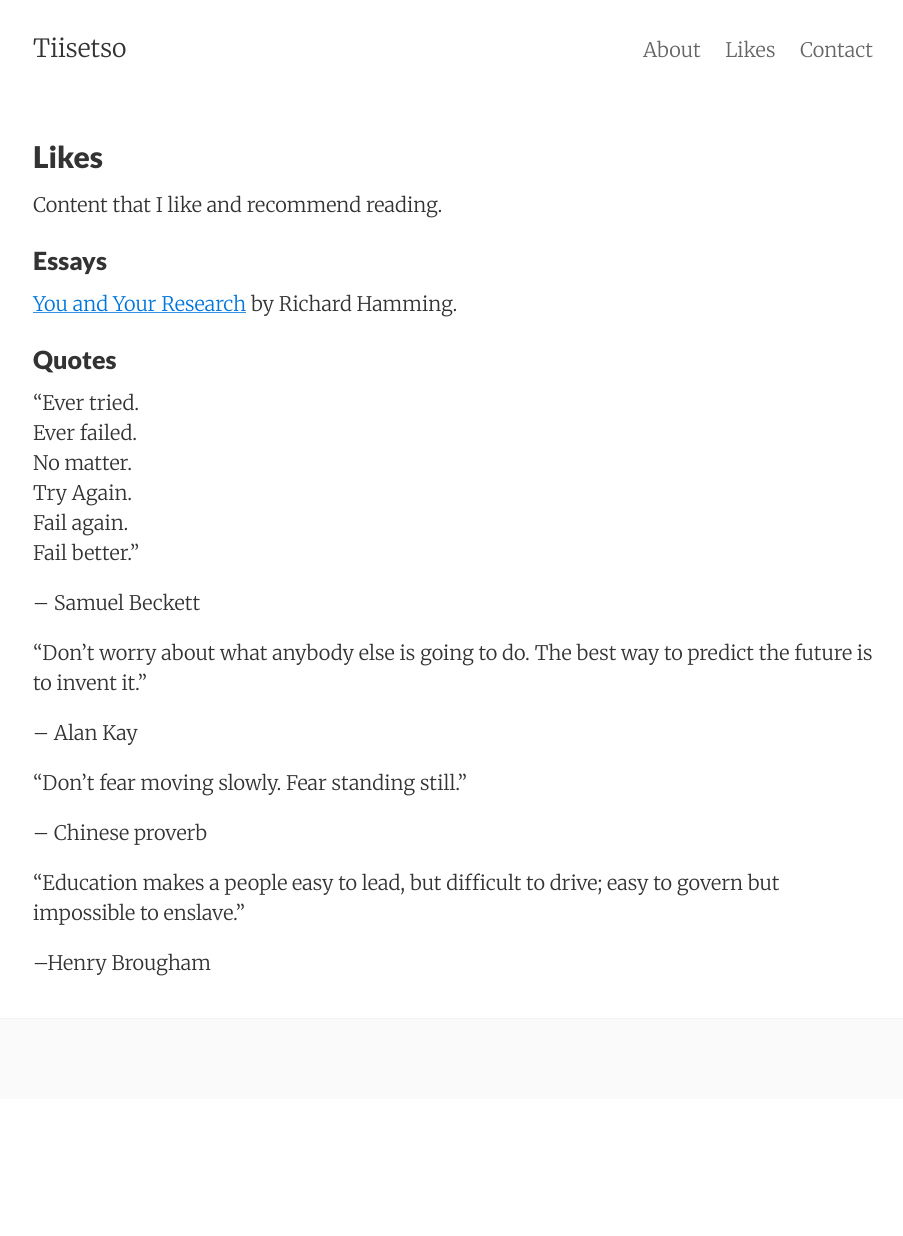
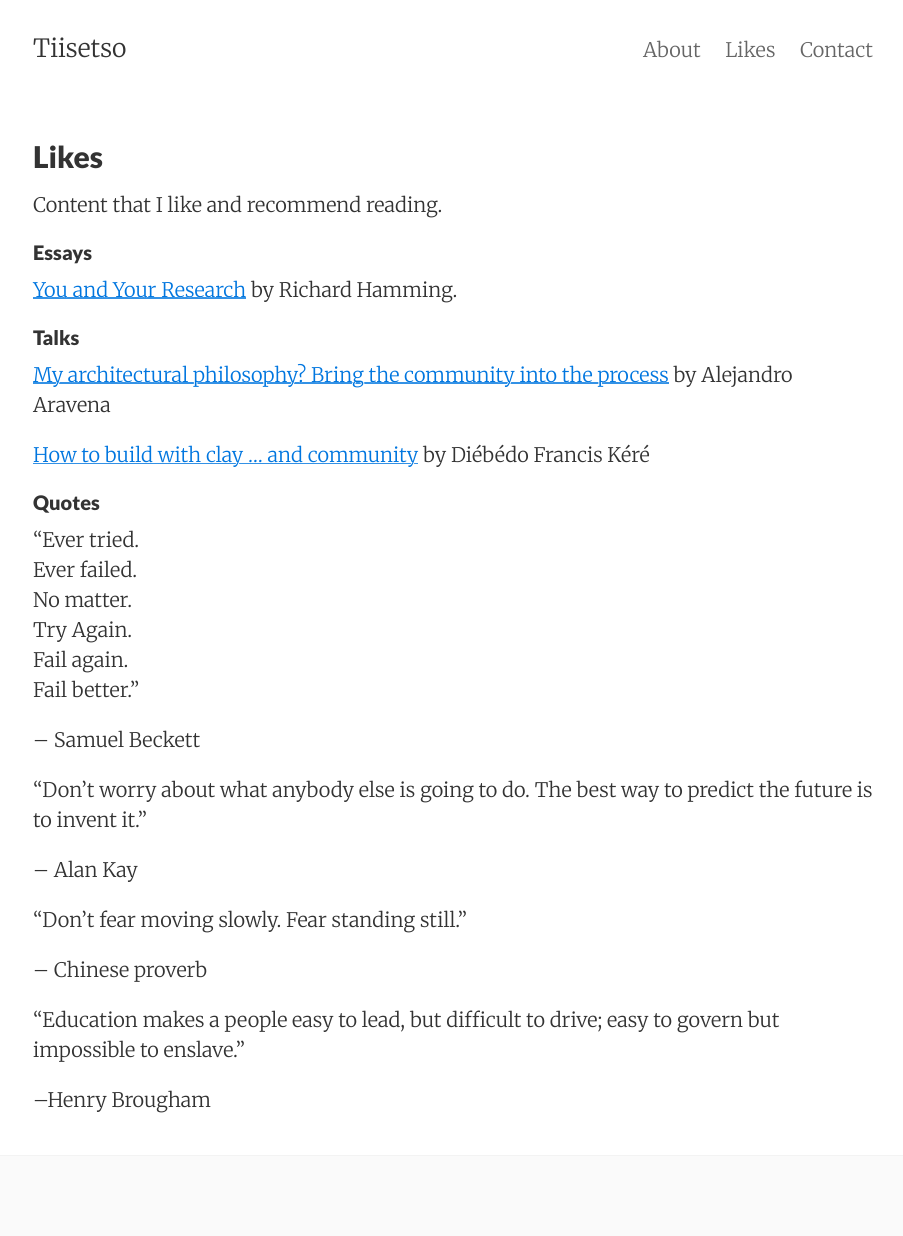
Before and after one commit to Tiisetso/tiisetso.github.io, a Jekyll site: the page built from quotes.md, in a window 1280 px wide. Shown: the whole page, without its empty margins (187-1090 px from the left). Built offline with Jekyll 4.4.1, drawn with Linux system fonts in a browser that asks for light colours; before the commit the page ends 1099 px from its top, so only the background shows below that.

Commit message:
New CV, TED talk links.

```diff
--- a/quotes.md
+++ b/quotes.md
@@ -6,12 +6,17 @@ tags: likes
 ---
 Content that I like and recommend reading.
 
-### Essays
+#### Essays
 
 [You and Your Research](http://www.cs.virginia.edu/~robins/YouAndYourResearch.html) by Richard Hamming.
 
 
-### Quotes
+#### Talks
+[My architectural philosophy? Bring the community into the process](https://www.ted.com/talks/alejandro_aravena_my_architectural_philosophy_bring_the_community_into_the_process/transcript#t-720124) by Alejandro Aravena
+
+[How to build with clay ... and community](https://www.ted.com/talks/diebedo_francis_kere_how_to_build_with_clay_and_community) by Diébédo Francis Kéré
+
+#### Quotes
 "Ever tried.<br>
 Ever failed.<br>
 No matter.<br>
```
Also changed, not shown: 1 other file.
